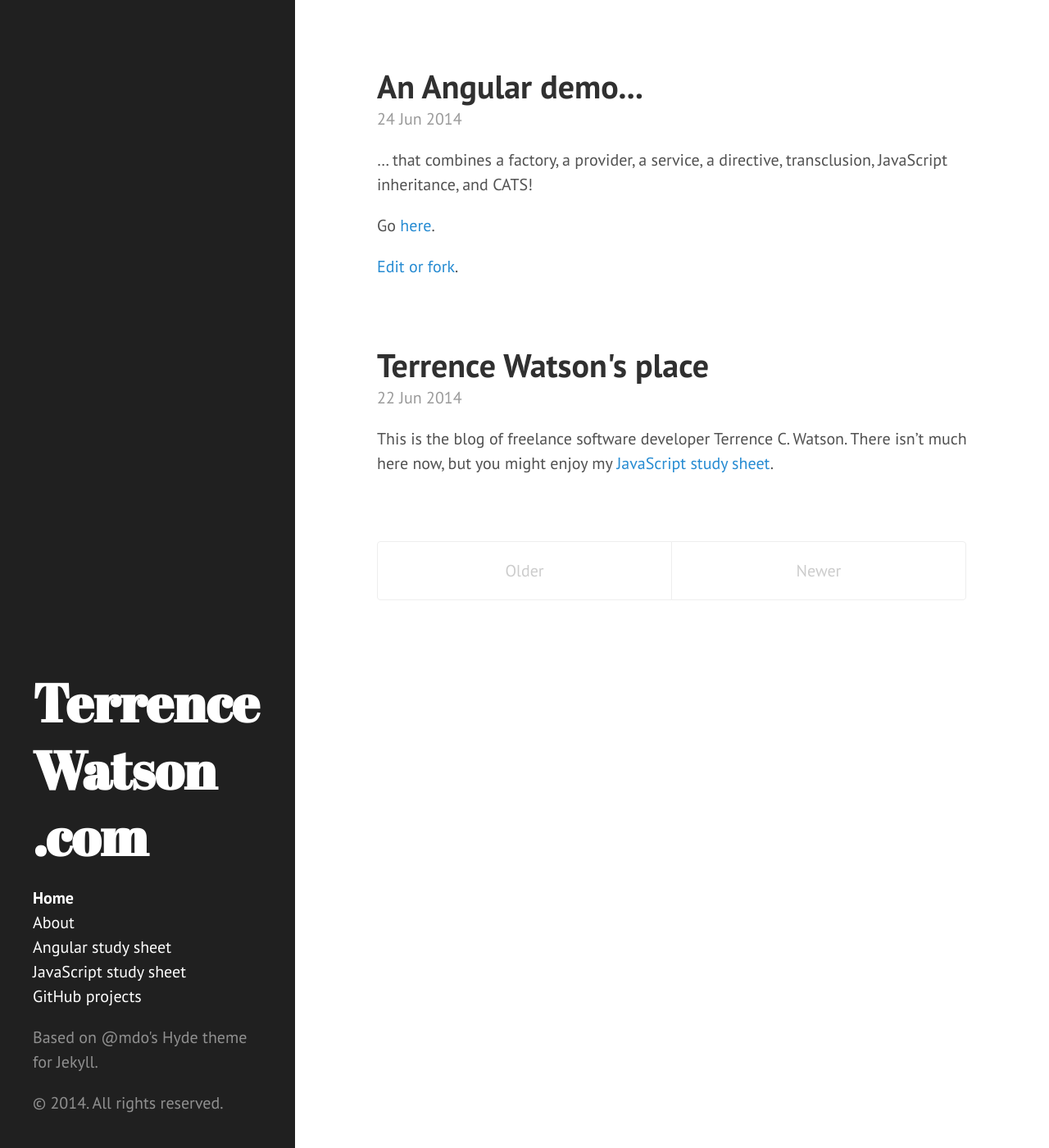
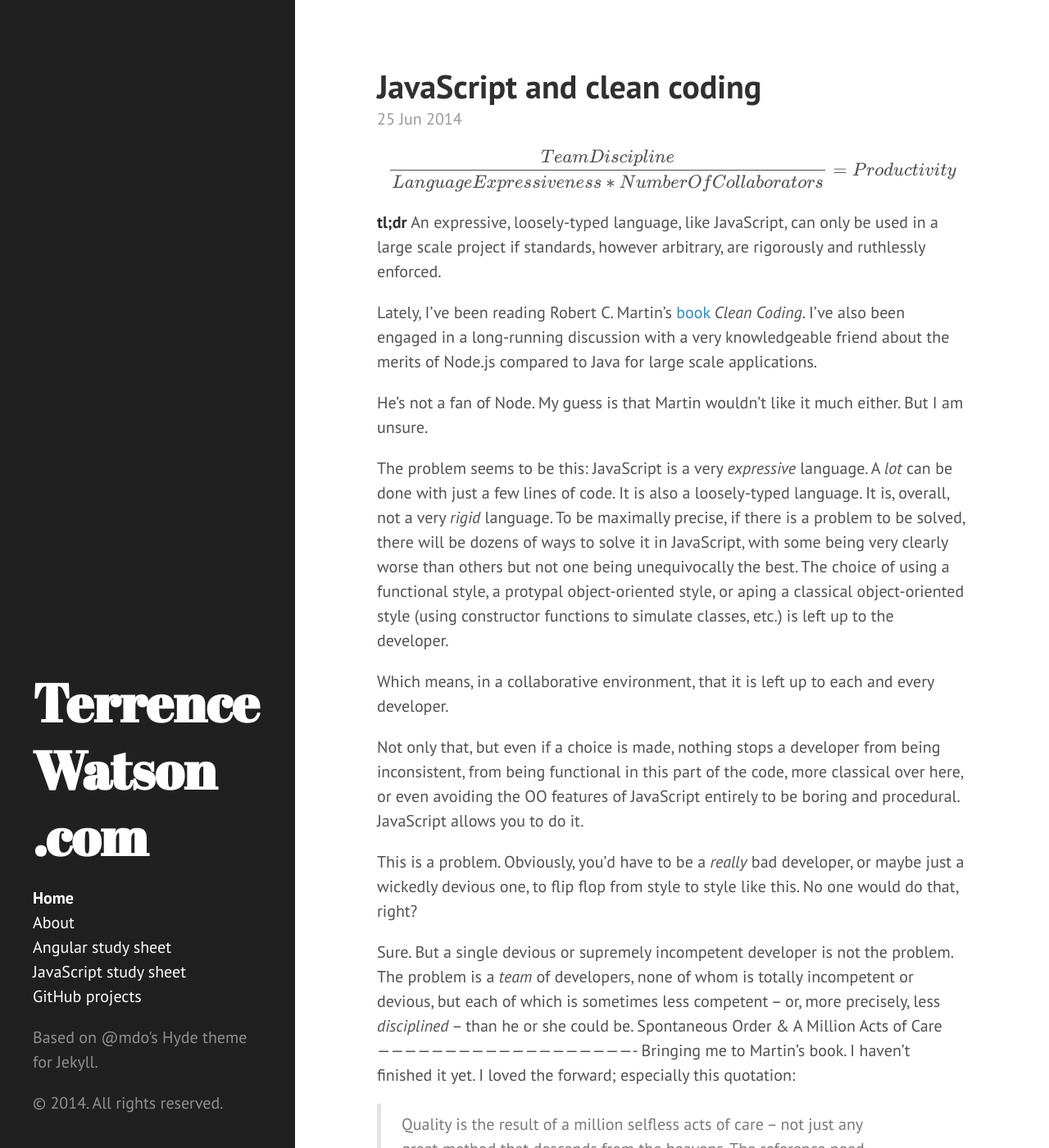
Before and after one commit to selfinterest/selfinterest.github.io, a Jekyll site: the page built from index.html, in a window 1280 px wide and 1400 px high. Shown: the whole window at 82% size. Built offline with Jekyll 4.4.1, drawn with Linux system fonts in a browser that asks for light colours; nearby versions of some CDN libraries; Markdown is read by kramdown in place of the engine named in the settings; formulas are drawn with MathJax 3; the list of posts is cut into pages by our own code; some of the changed text lies outside the part shown.

Commit message:
Added an article

```diff
--- a/_includes/head.html
+++ b/_includes/head.html
@@ -25,4 +25,7 @@
 
   <!-- RSS -->
   <link rel="alternate" type="application/rss+xml" title="RSS" href="/atom.xml">
+  <script type="text/javascript"
+            src="http://cdn.mathjax.org/mathjax/latest/MathJax.js?config=TeX-AMS-MML_HTMLorMML">
+    </script>
 </head>
--- /dev/null
+++ b/_posts/2014-06-25-productivity.md
@@ -0,0 +1,46 @@
+---
+layout: post
+title: JavaScript and clean coding
+---
+\\[ \dfrac{TeamDiscipline}{LanguageExpressiveness * NumberOfCollaborators} = Productivity\\]
+
+**tl;dr** An expressive, loosely-typed language, like JavaScript, can only be used in a large scale project if standards, however arbitrary, are rigorously and ruthlessly enforced.
+
+Lately, I've been reading Robert C. Martin's [book](http://www.amazon.com/Clean-Code-Handbook-Software-Craftsmanship-ebook/dp/B001GSTOAM/ref=sr_1_1?ie=UTF8&qid=1403746623&sr=8-1&keywords=clean+coding) *Clean Coding*. I've also been engaged in a long-running discussion with a very knowledgeable friend about the merits of Node.js compared to Java for large scale applications.
+
+He's not a fan of Node. My guess is that Martin wouldn't like it much either. But I am unsure.
+
+The problem seems to be this: JavaScript is a very *expressive* language. A *lot* can be done with just a few lines of code. It is also a loosely-typed language. It is, overall, not a very *rigid* language. To be maximally precise, if there is a problem to be solved, there will be dozens of ways to solve it in JavaScript, with some being very clearly worse than others but not one being unequivocally the best. The choice of using a functional style, a protypal object-oriented style, or aping a classical object-oriented style (using constructor functions to simulate classes, etc.) is left up to the developer.
+
+Which means, in a collaborative environment, that it is left up to each and every developer.
+
+Not only that, but even if a choice is made, nothing stops a developer from being inconsistent, from being functional in this part of the code, more classical over here, or even avoiding the OO features of JavaScript entirely to be boring and procedural. JavaScript allows you to do it.
+
+This is a problem. Obviously, you'd have to be a *really* bad developer, or maybe just a wickedly devious one, to flip flop from style to style like this. No one would do that, right?
+
+Sure. But a single devious or supremely incompetent developer is not the problem. The problem is a *team* of developers, none of whom is totally incompetent or devious, but each of which is sometimes less competent -- or, more precisely, less *disciplined* -- than he or she could be.
+Spontaneous Order & A Million Acts of Care
+----------------------------------------------------------
+Bringing me to Martin's book. I haven't finished it yet. I loved the forward; especially this quotation:
+> Quality is the result of a million selfless acts of care -- not just any great method that descends from the heavens.
+The reference need not to a million acts of a single individual, but to many different acts by many different people. If care is lacking from one or two of those acts, the difference in quality may be negligible. If there is a pervasive lack of care, disaster will result.
+
+How to explain this? F.A. Hayek described [spontaneous order](http://en.wikipedia.org/wiki/Spontaneous_order), the idea of an overall order emerging from the acts of individuals, most or all of whom did not seek to create that order. A million selfless acts of care *add up to* something that is *more than* the sum of all those choices.
+
+Conversely, too many "isolated" uncaring acts can corrupt a process and undermine the final product, without any individual actor being grossly incompetent or malicious. All that is required is a sufficient number of uncaring acts, each isolated from all the others. The more collaborators there are, the more this can occur -- that is, unless team discipline prevents uncaring acts, or provides a fix for them before their effects multiply.
+
+That's why my equation looks like it does. Other things being equal -- and this has been true in my experience -- the more collaborators there are, the more discipline will be required after a certain point to maintain productivity.
+
+Spontaneous Disorder In Spite of Discipline
+-------------------------------------------------------
+But what about the other variable, language expressiveness?
+
+It seems to me that language expressiveness, in the sense I earlier described it, can cause spontaneous disorder despite discipline. If there is a single way to solve a problem, then by definition that is the most efficient way to solve it. If there are multiple ways to solve a problem, but one is theoretically more efficient, then a sufficiently competent team will eventually arrive at that solution.
+
+But if there are multiple ways to solve a problem, and none is *clearly* more efficient than the other, then the choice between the solutions will be somewhat arbitrary. The arbitrariness will lead to inconsistency. Why solve all problems of type X in the same way? Why not solve some problems of type X in one way, some in another? Will this inconsistently *inevitably* emerge, given a sufficiently expressive language? I am not sure. If so, that is a problem for JavaScript, because JavaScript is very expressive.
+
+If I am right, large JavaScript projects will have a tendency toward spontaneous disorder, even with a disciplined team. This is because *discipline is itself insufficient to provide answers to the questions an expressive, loosely-typed language raises*. *No* amount of discipline -- none of the principles Martin articulates -- can provide a definitive answer to *how* a complex problem should be solved in JavaScript.
+
+It is also clear that the severity of this problem scales up with the number of developers. More developers equals more arbitrariness, more decisions made with insufficient reason. One developer can be satisfied doing things one way, just because he has decided that is how things shall be done. Two developers may come to an agreement between them. Three or more? Must management ultimately decide?
+
+That may, in fact, be the answer. When market forces are insufficient to provide an important good, there are those who believe the government ought to provide it. Similarly, when a million selfless acts of care cannot yield quality, then maybe it is time for a higher authority to set standards, no matter how arbitrary those standards are.
```
